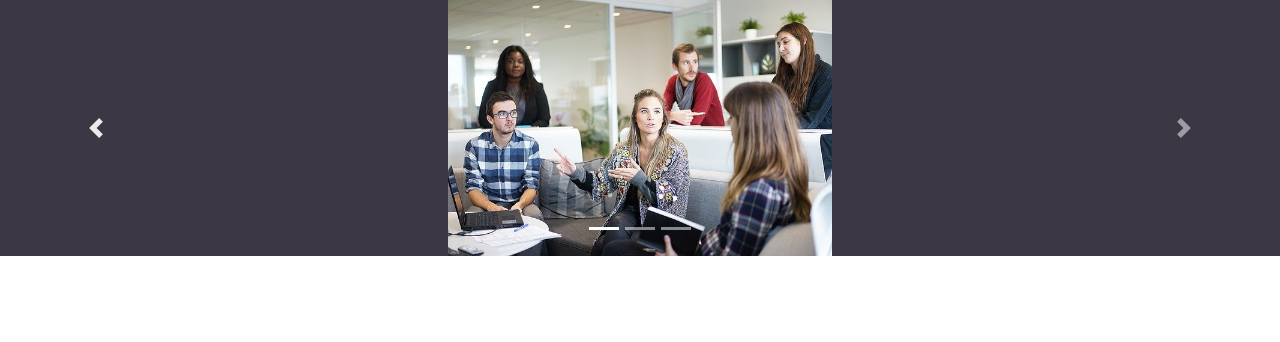
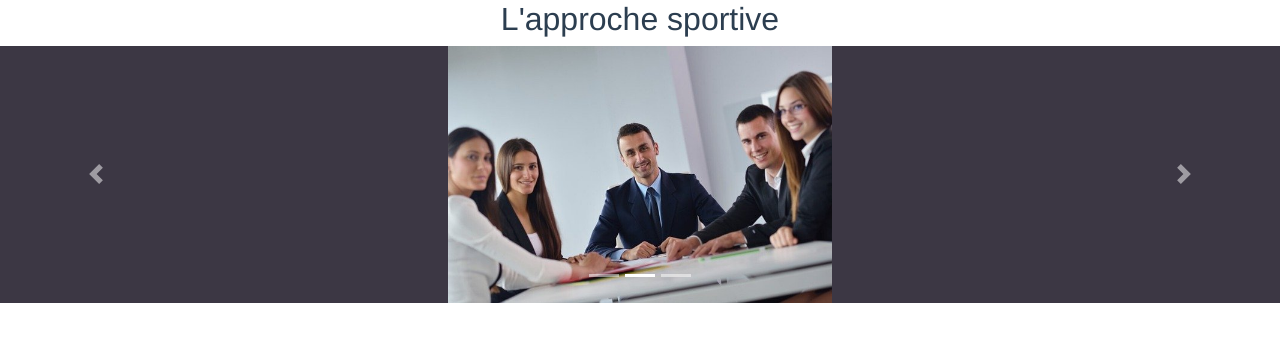
Before and after one commit to chmullerweb/beyond, a Vue app in the folder beyond_rh/: page /caroussel in a window 1280 px wide. Shown: the top 342 px of the page. Built offline with nearby package versions, Linux system fonts and the light colour scheme.

Commit message:
ok bandeau caroussel

```diff
--- a/beyond_rh/src/components/Caroussel.vue
+++ b/beyond_rh/src/components/Caroussel.vue
@@ -1,5 +1,6 @@
 <template>
   <div class="CarousselPicture caroussel">
+    <h2>L'approche sportive</h2>
     <b-carousel
       class="Caroussel"
       v-model="slide"
```
